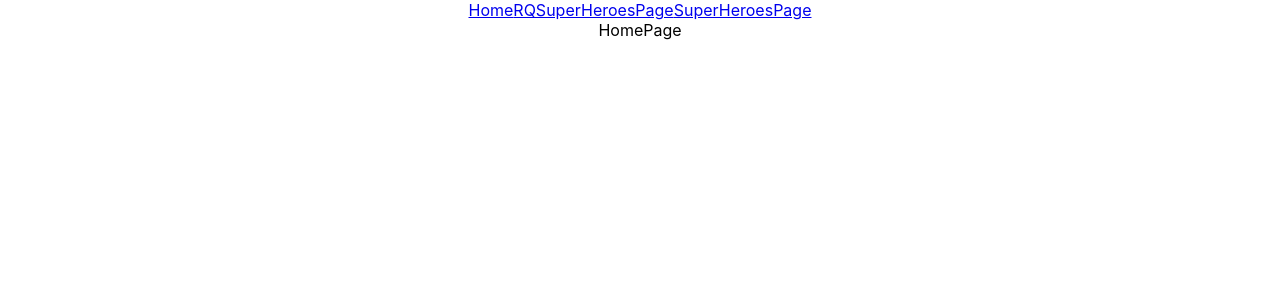
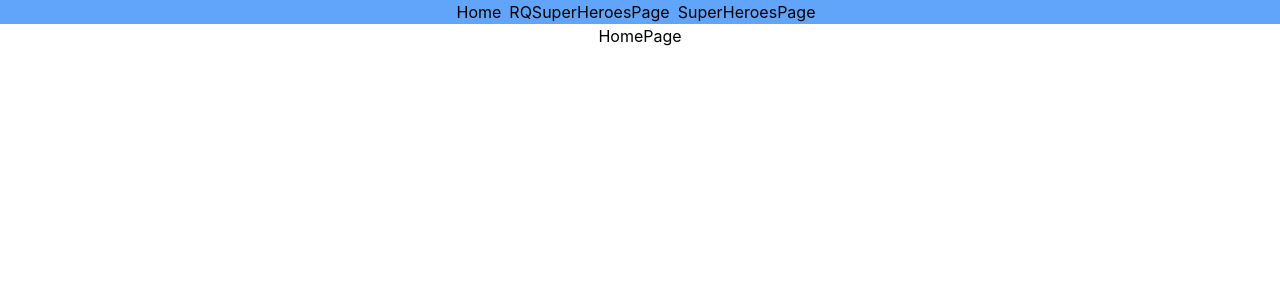
Before and after one commit to aliniazmandian/react-query-demo, a React (Create React App) app: page / in a window 1280 px wide. Shown: the top 300 px of the page. Built offline with nearby package versions, Linux system fonts and the light colour scheme.

Commit message:
npm i react-query

```diff
--- a/package.json
+++ b/package.json
@@ -6,9 +6,11 @@
     "@testing-library/jest-dom": "^5.17.0",
     "@testing-library/react": "^13.4.0",
     "@testing-library/user-event": "^13.5.0",
+    "axios": "^1.4.0",
     "json-server": "^0.17.3",
     "react": "^18.2.0",
     "react-dom": "^18.2.0",
+    "react-query": "^3.39.3",
     "react-router-dom": "^6.14.2",
     "react-scripts": "5.0.1",
     "web-vitals": "^2.1.4"
--- a/src/App.js
+++ b/src/App.js
@@ -1,18 +1,20 @@
 
 import './App.css';
-import {BrowserRouter, Link, Route, Routes} from "react-router-dom";
+import { Link, Route, Routes} from "react-router-dom";
 import HomePage from "./components/Home.page";
 import RQSuperHeroesPage from "./components/RQSuperHeroes.page";
 import SuperHeroesPage from "./components/SuperHeroes.page";
 
 function App() {
   return (
-    <div className="App">
+    <div className="App w-screen h-screen">
 
+        <div className="w-screen  bg-blue-400 flex justify-center items-center" >
+            <Link className="mr-2"  to="/">Home</Link>
+            <Link className="mr-2" to="/RQSuperHeroesPage">RQSuperHeroesPage</Link>
+            <Link className="mr-2" to="/SuperHeroesPage">SuperHeroesPage</Link>
+        </div>
 
-        <Link className=""  to="/">Home</Link>
-        <Link to="/RQSuperHeroesPage">RQSuperHeroesPage</Link>
-        <Link to="/SuperHeroesPage">SuperHeroesPage</Link>
 
         <Routes>
           <Route path="/"  element={<HomePage/>}/>
--- a/src/index.css
+++ b/src/index.css
@@ -1,3 +1,9 @@
+@tailwind base;
+@tailwind components;
+@tailwind utilities;
+
+
+
 body {
   margin: 0;
   font-family: -apple-system, BlinkMacSystemFont, 'Segoe UI', 'Roboto', 'Oxygen',
```
Also changed, not shown: 1 other file (tests, documents, lock files or other folders).
